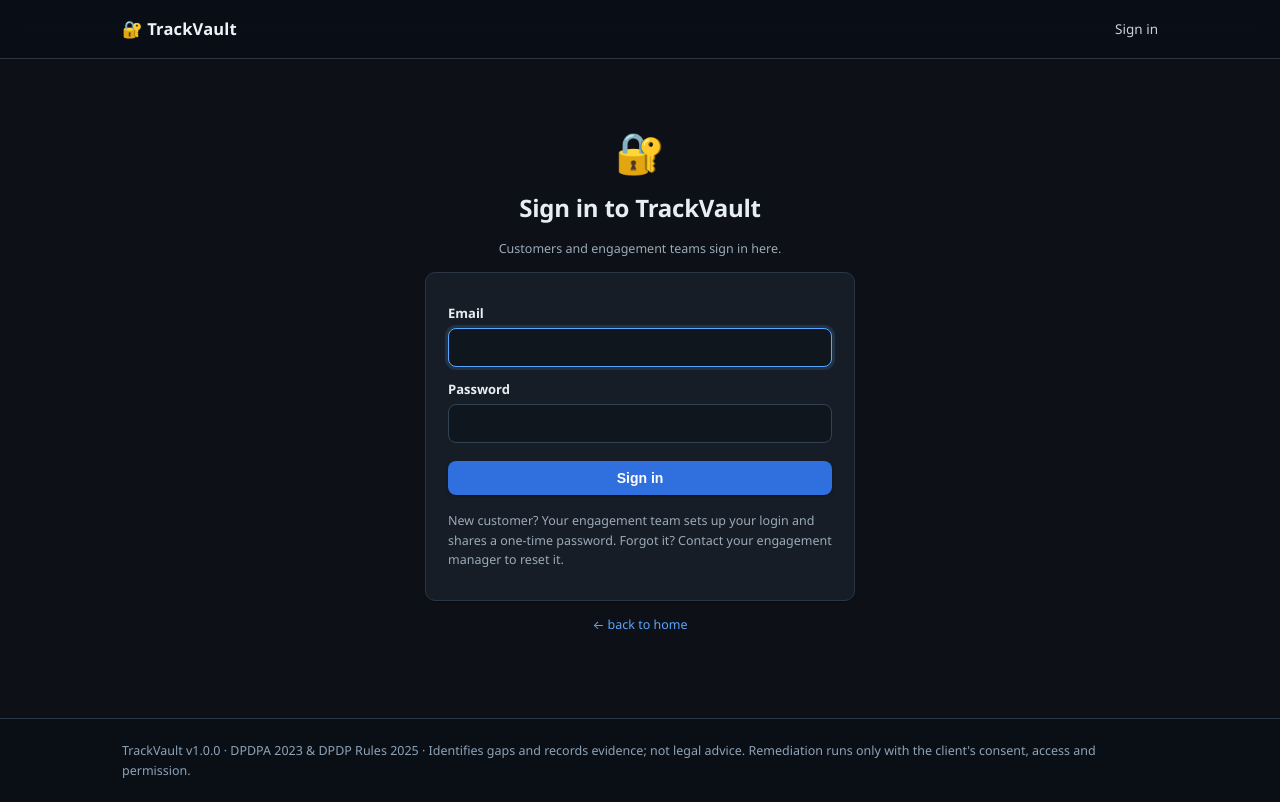
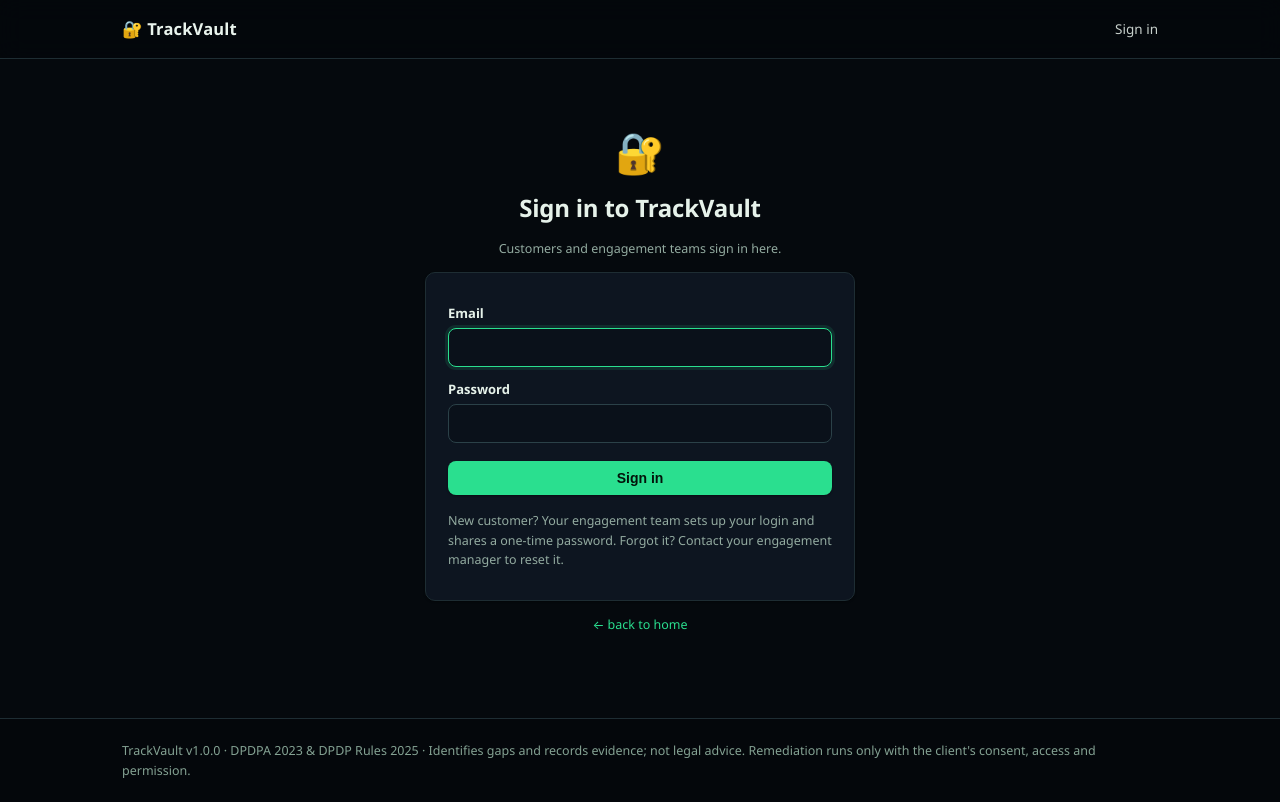
Before and after one commit to salil1gautam1-collab/dpdpa, a FastAPI app: page /login in a window 1280 px wide. Run offline with FastAPI, Linux system fonts and the light colour scheme; data that the repository does not hold is empty; some libraries are stand-ins or nearby versions.

Commit message:
New default theme "Sentinel": command-center design direction
After presenting four design directions (aurora glass / obsidian neon /
swiss ledger / command center), built the direction with the strongest
engagement mechanics: the product demo IS the hero.

- Sentinel theme (new default): radar-green (#2adf8f) on near-black
  green-tinted surfaces; WCAG-verified (all pairs 7-17:1, better than the
  blue system); dark labels on green CTAs (10.9:1)
- landing hero now opens with a LIVE assessment panel: five real checkpoint
  rows (NT-01, CK-02, SEC-04, XB-01, BR-01) with verdict chips, a blinking
  LIVE indicator, and a scanner sweep that highlights rows in sequence
  (app.js, reduced-motion aware)
- new hero copy: "Your DPDPA compliance posture, measured - not guessed."
- headline gradient + eyebrow chip now token-driven (--grad, --acc) so every
  theme carries its own identity; pulse animation on status dots
- four selectable themes: Sentinel (default) / Dark / Light / Midnight

Co-Authored-By: Claude Opus 4.8 <noreply@anthropic.com>

```diff
--- a/trackvault/app/services/settings_service.py
+++ b/trackvault/app/services/settings_service.py
@@ -29,8 +29,8 @@ def set_raw(db: Session, key: str, value: str) -> None:
 
 
 # ---- Appearance / theme (app-wide, admin-controlled) ----
-VALID_THEMES = ("dark", "light", "midnight")
-DEFAULT_THEME = "dark"
+VALID_THEMES = ("sentinel", "dark", "light", "midnight")
+DEFAULT_THEME = "sentinel"
 # Short-TTL cache. The app runs multiple uvicorn workers, each its own process —
 # a forever-cache in one worker would never see a save made through another, so
 # the theme would look "stuck" for ~half of all requests. A few seconds of TTL
--- a/trackvault/app/static/app.css
+++ b/trackvault/app/static/app.css
@@ -8,12 +8,41 @@
    Surfaces: --bg (page) -> --bg2 (section band) -> --card (raised surface).
    DARK is the default (:root); themes override tokens via [data-theme].
    ============================================================================ */
-:root,:root[data-theme="dark"]{
+:root,:root[data-theme="sentinel"]{
+  color-scheme:dark;
+  --navy:#07130d;--navy2:#0c241a;
+  --bg:#05090d;--bg2:#081018;--card:#0d1520;--ink:#e6f2ea;--mut:#93aba0;--line:#1e2d33;
+  --navbg:#04070b;--navtx:#e9f4ed;--who:#84a293;
+  --acc:#2adf8f;--acc-strong:#2adf8f;--acc-ink:#03140b;--acc-soft:#2adf8f1f;
+  --grad:linear-gradient(92deg,#2adf8f 0%,#7ee2c0 55%,#58d4ff 100%);
+  --input-bg:#0a111a;--field-border:#2b4148;--th-bg:#101b23;--track:#1e2d33;
+  --disabled:#2e454b80;
+  --ok:#1a7f37;--warn:#d4a72c;--bad:#c93c37;--na:#57707f;--tbc:#5560c8;
+  --score-good:#2adf8f;--score-mid:#d4a72c;--score-low:#f85149;
+  --st-ok-bg:#0d2b1b;--st-ok-tx:#5fe3a4;
+  --st-warn-bg:#3d3117;--st-warn-tx:#efd07e;
+  --st-gap-bg:#46201f;--st-gap-tx:#ffa8a0;
+  --st-na-bg:#26313c;--st-na-tx:#b9cbdb;
+  --st-tbc-bg:#252b4e;--st-tbc-tx:#bcc5f5;
+  --info-bg:#0c2233;--info-bd:#1f4a63;
+  --err-bg:#3a1c1f;--err-bd:#7a3b3f;
+  --notice-bg:#2b2614;--notice-bd:#554d22;--notice-tx:#e6d79f;
+  --op-bg:#0f1c22;--op-bd:#26404a;
+  --ftile-bg:#0d1520;
+  --hero:radial-gradient(1100px 500px at 85% -10%, #2adf8f14 0%, transparent 60%),
+         radial-gradient(700px 340px at 12% 115%, #16b87a17 0%, transparent 62%),
+         linear-gradient(165deg,#04120c 0%,#07211a 55%,#08312a 100%);
+  --shadow-sm:0 1px 2px rgba(0,0,0,.4);
+  --shadow-md:0 6px 24px -8px rgba(0,0,0,.55);
+  --r:10px;
+}
+:root[data-theme="dark"]{
   color-scheme:dark;
   --navy:#0b2036;--navy2:#14324f;
   --bg:#0d1117;--bg2:#11171f;--card:#161d26;--ink:#e6edf3;--mut:#9baab9;--line:#2a3646;
   --navbg:#0a0f16;--navtx:#eef3f8;--who:#8ea3b8;
   --acc:#58a6ff;--acc-strong:#2f6fde;--acc-ink:#fff;--acc-soft:#58a6ff26;
+  --grad:linear-gradient(92deg,#58a6ff 0%,#7ee2ff 55%,#a5b8ff 100%);
   --input-bg:#10161e;--field-border:#314357;--th-bg:#1a222d;--track:#243141;
   --disabled:#33455680;
   --ok:#1a7f37;--warn:#d4a72c;--bad:#c93c37;--na:#57707f;--tbc:#5560c8;
--- a/trackvault/app/static/app.js
+++ b/trackvault/app/static/app.js
@@ -4,11 +4,23 @@
 (function () {
   "use strict";
 
+  var reduced = matchMedia("(prefers-reduced-motion: reduce)").matches;
+
+  /* Live-panel sweep: highlight assessment rows in sequence, like a scan. */
+  var rows = document.querySelectorAll(".ops-row");
+  if (rows.length && !reduced) {
+    var i = 0;
+    setInterval(function () {
+      rows.forEach(function (r) { r.classList.remove("scanning"); });
+      rows[i % rows.length].classList.add("scanning");
+      i++;
+    }, 1500);
+  }
+
   /* Scroll-reveal: .reveal elements rise in as they enter the viewport. */
   var els = document.querySelectorAll(".reveal");
   if (!els.length) return;
-  if (!("IntersectionObserver" in window) ||
-      matchMedia("(prefers-reduced-motion: reduce)").matches) {
+  if (!("IntersectionObserver" in window) || reduced) {
     els.forEach(function (e) { e.classList.add("in"); });
     return;
   }
--- a/trackvault/app/templates/admin_settings.html
+++ b/trackvault/app/templates/admin_settings.html
@@ -38,7 +38,7 @@ in the server environment and aren't editable here.</p>
     <input type="hidden" name="csrf" value="{{ csrf }}">
     <label>App theme</label>
     <select name="ui_theme" style="max-width:260px">
-      {% set labels = {'dark':'🌙 Dark','light':'☀ Light','midnight':'🌌 Midnight'} %}
+      {% set labels = {'sentinel':'🟢 Sentinel — command center (default)','dark':'🌙 Dark','light':'☀ Light','midnight':'🌌 Midnight'} %}
       {% for t in themes %}
       <option value="{{ t }}" {{ 'selected' if t == ui_theme }}>{{ labels.get(t, t) }}</option>
       {% endfor %}
--- a/trackvault/app/templates/base.html
+++ b/trackvault/app/templates/base.html
@@ -1,5 +1,5 @@
 <!doctype html>
-<html lang="en" data-theme="{{ ui_theme|default('dark') }}">
+<html lang="en" data-theme="{{ ui_theme|default('sentinel') }}">
 <head>
 <meta charset="utf-8">
 <meta name="viewport" content="width=device-width,initial-scale=1">
```
Also changed, not shown: other parts of trackvault/app/static/app.css (+31 -6 lines), trackvault/app/templates/landing.html (+14 -5 lines).
